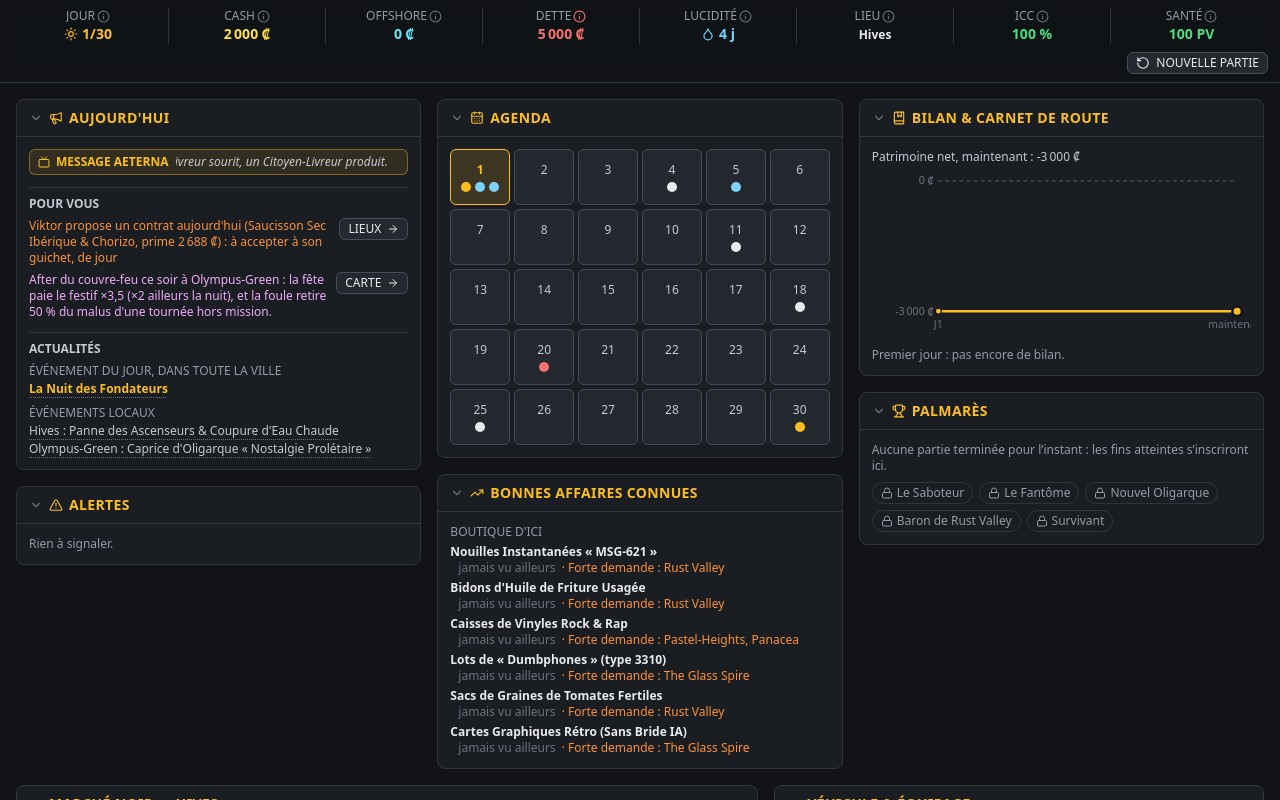
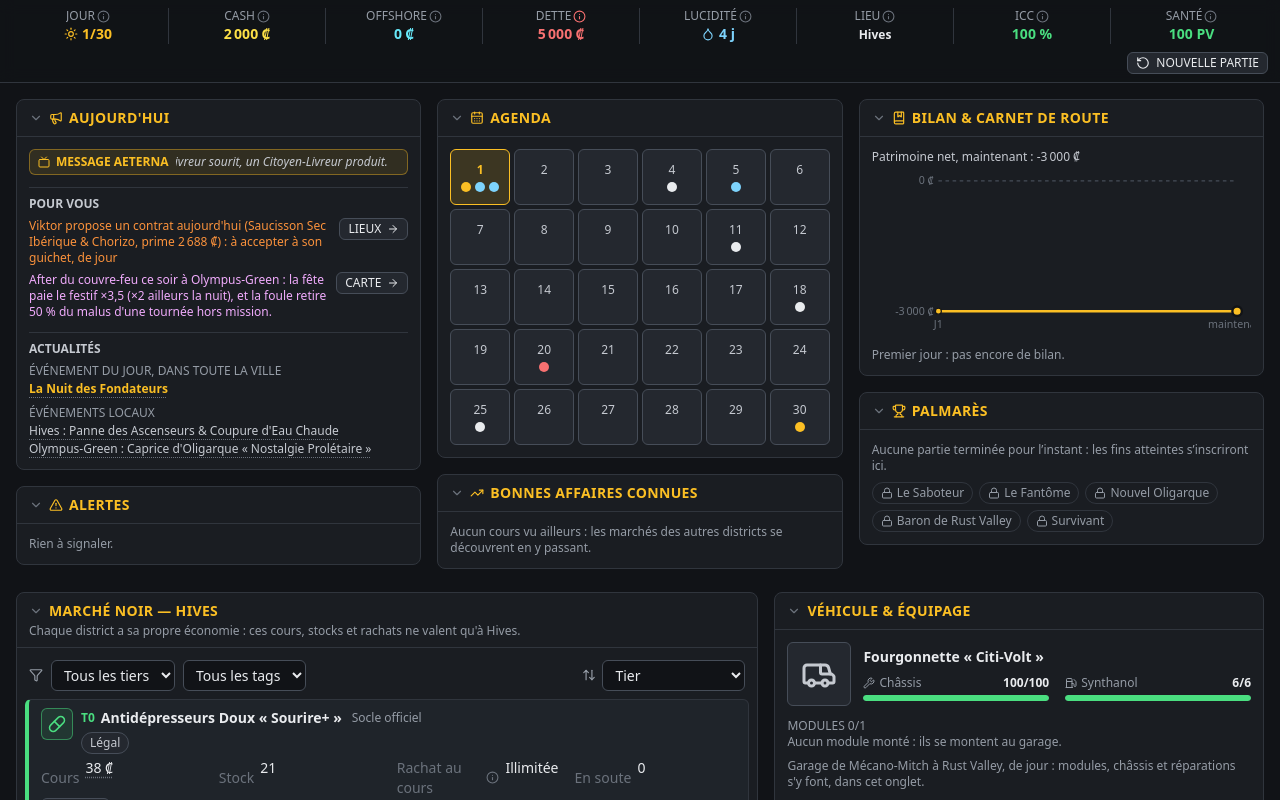
Before and after one commit to Jyhem2000/concordia, a React (Vite) app: page / in a window 1280 px wide. Shown: the top 800 px of the page. Built offline with nearby package versions, Linux system fonts and the light colour scheme.

Commit message:
Bonnes affaires : où revendre la soute, et les achats d'ici les plus rentables
Co-Authored-By: Claude Opus 5.5 <noreply@anthropic.com>

```diff
--- a/src/i18n/fr.ts
+++ b/src/i18n/fr.ts
@@ -236,9 +236,11 @@ export const fr = {
       vip: 'Commande VIP',
     },
     deals: 'Bonnes affaires connues',
-    dealsEmpty: 'Aucun cours vu ailleurs pour vos produits ni pour la boutique d’ici.',
-    dealsOwned: 'En soute',
-    dealsShop: "Boutique d'ici",
+    dealsEmpty: 'Aucun cours vu ailleurs : les marchés des autres districts se découvrent en y passant.',
+    dealsOwned: 'Où revendre la soute',
+    dealsShop: 'À acheter ici',
+    buyHere: (price: string, sale: string) => `${price} ici → ${sale}`,
+    canBuy: (qty: number) => `jusqu'à ${qty} caisse${qty > 1 ? 's' : ''}`,
     best: (quote: string, district: string, age: number) =>
       `${quote} à ${district} (${age === 0 ? "aujourd'hui" : `il y a ${age} jour${age > 1 ? 's' : ''}`})`,
     neverSeen: 'jamais vu ailleurs',
--- a/src/ui/fil/FilView.tsx
+++ b/src/ui/fil/FilView.tsx
@@ -6,10 +6,10 @@ import { TAGS } from '../../data/tags.ts'
 import { averageCost, canHide, ownedQty } from '../../engine/cargo.ts'
 import { compartmentRoom } from '../../engine/compartment.ts'
 import { daysBeforeRot } from '../../engine/condition.ts'
-import { planTravel } from '../../engine/actions.ts'
+import { maxBuy, planTravel } from '../../engine/actions.ts'
 import { crewEffect, isMemoryBlurred, workingCrew } from '../../engine/crew.ts'
 import { deliveryCrates, deliveryFee, deliveryOffer } from '../../engine/delivery.ts'
-import { bestRemembered, blurredQuote, estimatedUnitSale, productStatus, shopProducts } from '../../engine/market.ts'
+import { bestRemembered, blurredQuote, estimatedUnitSale, productStatus, quote, shopProducts } from '../../engine/market.ts'
 import { missionFee, missionOffer, sealedCount } from '../../engine/night.ts'
 import type { ProductId } from '../../engine/types.ts'
 import { useI18n } from '../../i18n/useI18n.ts'
@@ -47,9 +47,32 @@ type GoProps = FilViewProps
 /** Ligne colorée d'un panneau du Fil */
 const line = (key: string, text: string, tone: Tone, go?: Tab): Line => ({ key, text, tone, go })
 
+type Deal = {
+  productId: ProductId
+  /** Meilleur cours vu ailleurs, ou null si jamais vu */
+  best: ReturnType<typeof bestRemembered>
+  /** Revente estimée par caisse (commission déduite), null si inconnue ou brouillée */
+  revenue: number | null
+  /** Prix d'achat par caisse : moyen pour la soute, cours d'ici pour la boutique */
+  cost: number | null
+}
+
+type ShopDeal = Deal & {
+  /** Caisses achetables : stock, place en soute et cash */
+  qty: number
+}
+
 type DealRowProps = {
-  productId: ProductId
+  deal: Deal
+  /** Caisses en soute, ou achetables ici */
+  qty?: number
+  /** Produit de la boutique d'ici : le prix d'achat précède la revente */
+  here?: boolean
 }
+
+/** Intitulé d'une rubrique d'encart, et séparation de la précédente */
+const SECTION = 'mb-1.5 text-xs font-bold text-ink-soft uppercase'
+const SEPARATED = 'mt-3 border-t border-line pt-2'
 
 /** Onglet En bref (chap. 7) : ce qui compte aujourd'hui, avant d'aller au marché puis sur la carte */
 export default function FilView({ onGo }: FilViewProps) {
@@ -126,9 +149,9 @@ function TodayPanel({ onGo }: GoProps) {
   return (
     <Panel icon={Megaphone} title={t.fil.today} collapseId="fil-today">
       <FlashInfo />
-      <h3 className="mt-3 mb-1.5 border-t border-line pt-2 text-xs font-bold text-ink-soft uppercase">{t.fil.forYou}</h3>
+      <h3 className={`${SECTION} ${SEPARATED}`}>{t.fil.forYou}</h3>
       <Lines lines={lines} onGo={onGo} />
-      <h3 className="mt-3 mb-1.5 border-t border-line pt-2 text-xs font-bold text-ink-soft uppercase">{t.fil.news}</h3>
+      <h3 className={`${SECTION} ${SEPARATED}`}>{t.fil.news}</h3>
       <EventsList />
     </Panel>
   )
@@ -186,36 +209,62 @@ function AlertsPanel({ onGo }: GoProps) {
   )
 }
 
-/** Meilleurs cours vus ailleurs pour la soute, et où la boutique d'ici se vend en Forte demande (chap. 2) */
+/** Achats d'ici montrés au plus : les meilleurs gains seulement */
+const SHOP_DEALS = 3
+
+/** Marge d'une affaire, pour le tri : inconnue en dernier */
+const marginOf = ({ revenue, cost }: Deal) => (revenue === null || cost === null ? -Infinity : revenue - cost)
+const byMargin = (a: Deal, b: Deal) => marginOf(b) - marginOf(a)
+
+/**
+ * Bonnes affaires (chap. 2) : où revendre chaque produit de la soute, au meilleur cours vu ailleurs, puis les quelques
+ * produits de la boutique d'ici qui rapporteraient le plus (marge par caisse × caisses achetables)
+ */
 function DealsPanel() {
-  // Mémoire de marché et profil public des districts : état entier
+  // Mémoire de marché, cours d'ici et prix d'achat moyen : état entier
   const game = useGameStore((s) => s.game)
   const { t } = useI18n()
-  const owned = [...new Set(game.cargo.map((lot) => lot.productId))].filter((id) => !PRODUCTS[id].sealed)
-  // Boutique d'ici : seulement les produits dont on sait où les revendre mieux
-  const shop = shopProducts(game.markets[game.districtId]).filter(
-    (id) =>
-      !owned.includes(id) && (bestRemembered(game, id) !== null || DISTRICT_IDS.some((district) => productStatus(game, district, id) === 'strong')),
-  )
+  const market = game.markets[game.districtId]
+  const owned = [...new Set(game.cargo.map((lot) => lot.productId))]
+    .filter((id) => !PRODUCTS[id].sealed)
+    .map((productId): Deal => {
+      const best = bestRemembered(game, productId)
+      // Sédation : cours brouillé, pas de marge à annoncer
+      const revenue = best && !isMemoryBlurred(game, best.districtId) ? estimatedUnitSale(best.quote) : null
+      return { productId, best, revenue, cost: averageCost(game.cargo, productId) }
+    })
+    .sort(byMargin)
+  // Boutique d'ici : ce que le stock, la place et le cash permettent d'acheter, rangé par gain total possible
+  const shop = shopProducts(market)
+    .flatMap((productId): ShopDeal[] => {
+      const best = bestRemembered(game, productId)
+      const qty = maxBuy(game, productId)
+      if (!best || qty === 0 || isMemoryBlurred(game, best.districtId)) return []
+      const revenue = estimatedUnitSale(best.quote)
+      const cost = quote(game, game.districtId, productId)
+      return revenue > cost ? [{ productId, best, revenue, cost, qty }] : []
+    })
+    .sort((a, b) => marginOf(b) * b.qty - marginOf(a) * a.qty)
+    .slice(0, SHOP_DEALS)
 
   return (
     <Panel icon={TrendingUp} title={t.fil.deals} collapseId="fil-deals">
       {owned.length > 0 && (
         <>
-          <h3 className="text-xs text-ink-muted uppercase">{t.fil.dealsOwned}</h3>
-          <ul className="mt-1 mb-2 flex flex-col gap-1">
-            {owned.map((id) => (
-              <DealRow key={id} productId={id} />
+          <h3 className={SECTION}>{t.fil.dealsOwned}</h3>
+          <ul className="flex flex-col gap-1.5">
+            {owned.map((deal) => (
+              <DealRow key={deal.productId} deal={deal} qty={ownedQty(game.cargo, deal.productId)} />
             ))}
           </ul>
         </>
       )}
       {shop.length > 0 && (
         <>
-          <h3 className="text-xs text-ink-muted uppercase">{t.fil.dealsShop}</h3>
-          <ul className="mt-1 flex flex-col gap-1">
-            {shop.map((id) => (
-              <DealRow key={id} productId={id} />
+          <h3 className={`${SECTION} ${owned.length > 0 ? SEPARATED : ''}`}>{t.fil.dealsShop}</h3>
+          <ul className="flex flex-col gap-1.5">
+            {shop.map((deal) => (
+              <DealRow key={deal.productId} deal={deal} qty={deal.qty} here />
             ))}
           </ul>
         </>
@@ -225,34 +274,32 @@ function DealsPanel() {
   )
 }
 
-/** Un produit : meilleur cours vu ailleurs (marge estimée pour la soute) et districts en Forte demande */
-function DealRow({ productId }: DealRowProps) {
-  // Mémoire de marché, profil public et prix d'achat moyen se lisent sur l'état entier
+/** Une affaire : le produit, où le revendre (cours et ancienneté), et la marge estimée par caisse */
+function DealRow({ deal: { productId, best, revenue, cost }, qty, here = false }: DealRowProps) {
+  // Profil public des districts (Forte demande) : état entier
   const game = useGameStore((s) => s.game)
   const { t, credits } = useI18n()
-  const best = bestRemembered(game, productId)
-  const cost = averageCost(game.cargo, productId)
-  const strong = DISTRICT_IDS.filter((id) => productStatus(game, id, productId) === 'strong')
-  const blurred = best !== null && isMemoryBlurred(game, best.districtId)
+  const sale = best
+    ? t.fil.best(
+        revenue === null ? t.travel.blurred(credits(blurredQuote(best.quote).low), credits(blurredQuote(best.quote).high)) : credits(best.quote),
+        t.district[best.districtId].name,
+        best.age,
+      )
+    : null
+  // Jamais vu ailleurs : la Forte demande, publique, dit au moins où chercher
+  const strong = DISTRICT_IDS.filter((id) => productStatus(game, id, productId) === 'strong').map((id) => t.district[id].name)
+  const where = sale ?? (strong.length > 0 ? t.fil.strongAt(strong.join(', ')) : t.fil.neverSeen)
 
   return (
-    <li className="text-xs">
-      <span className="font-bold">{t.product[productId].name}</span>
-      <span className="ml-2 inline-flex flex-wrap items-center gap-x-1.5 text-ink-soft">
-        {best ? (
-          <>
-            {cost !== null && !blurred && <Margin revenue={estimatedUnitSale(best.quote)} cost={cost} showAmount={false} />}
-            {t.fil.best(
-              blurred ? t.travel.blurred(credits(blurredQuote(best.quote).low), credits(blurredQuote(best.quote).high)) : credits(best.quote),
-              t.district[best.districtId].name,
-              best.age,
-            )}
-          </>
-        ) : (
-          <span className="text-ink-faint">{t.fil.neverSeen}</span>
-        )}
-        {strong.length > 0 && <span className="text-warning">· {t.fil.strongAt(strong.map((id) => t.district[id].name).join(', '))}</span>}
-      </span>
+    <li className="flex items-center justify-between gap-2 text-xs">
+      <div className="min-w-0">
+        <p className="truncate font-bold text-ink">
+          {t.product[productId].name}
+          {qty !== undefined && <span className="ml-1 font-normal text-ink-muted">{here ? t.fil.canBuy(qty) : `×${qty}`}</span>}
+        </p>
+        <p className="text-ink-muted">{here && cost !== null ? t.fil.buyHere(credits(cost), where) : where}</p>
+      </div>
+      {revenue !== null && cost !== null && <Margin revenue={revenue} cost={cost} unit={t.market.marginUnit} className="shrink-0" />}
     </li>
   )
 }
```
Also changed, not shown: 1 other file (tests, documents, lock files or other folders).
